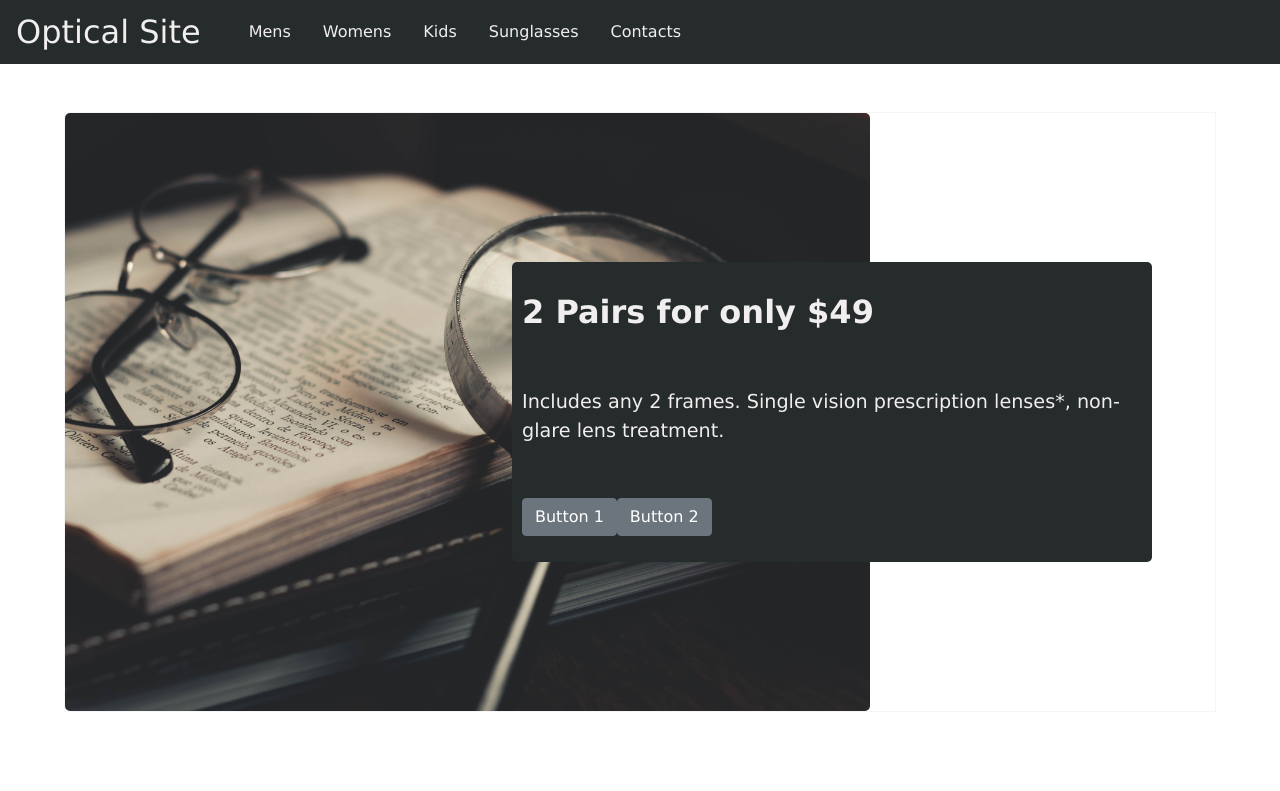
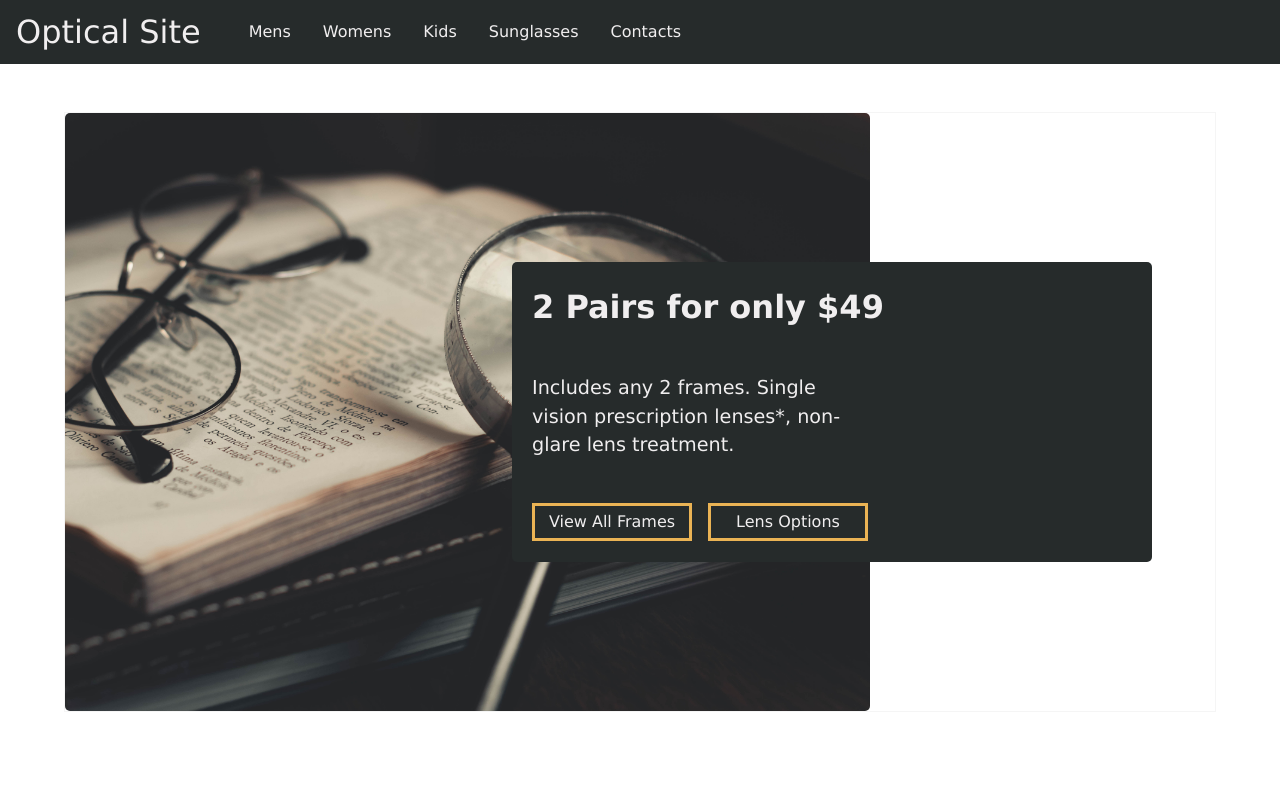
Before and after one commit to pkaseta/optical-site, a React (Create React App) app: page / in a window 1280 px wide. Shown: the top 791 px of the page. Built offline with nearby package versions, Linux system fonts and the light colour scheme.

Commit message:
updated some styling, buttons and main feature

```diff
--- a/src/Components/OverlayFeature.js
+++ b/src/Components/OverlayFeature.js
@@ -1,5 +1,4 @@
 import React from "react";
-import { Button } from "react-bootstrap";
 
 const OverlayFeature = () => {
   return (
@@ -12,8 +11,8 @@ const OverlayFeature = () => {
           lens treatment.
         </div>
         <div className="buttons">
-          <Button variant="secondary">Button 1</Button>
-          <Button variant="secondary">Button 2</Button>
+          <div className="primary-button">View All Frames</div>
+          <div className="secondary-button">Lens Options</div>
         </div>
       </div>
     </div>
--- a/src/Styles/index.scss
+++ b/src/Styles/index.scss
@@ -58,16 +58,38 @@ body {
           .title {
             font-size: xx-large;
             font-weight: 600;
-            margin-left: 10px;
+            margin-left: 20px;
           }
 
           .body {
             font-size: larger;
-            margin-left: 10px;
+            width: 50%;
+            margin-left: 20px;
           }
 
           .buttons {
-            margin-left: 10px;
+            display: flex;
+            width: 100%;
+            margin-left: 20px;
+            .primary-button {
+              display: flex;
+              justify-content: center;
+              align-items: center;
+              width: 25%;
+              border: 3px solid $Palette-Gold;
+              padding: 4px;
+              margin-right: 1rem;
+            }
+
+            .secondary-button {
+              display: flex;
+              justify-content: center;
+              align-items: center;
+              width: 25%;
+              border: 3px solid $Palette-Gold;
+              padding: 4px;
+              margin-right: 1rem;
+            }
           }
         }
       }
```
